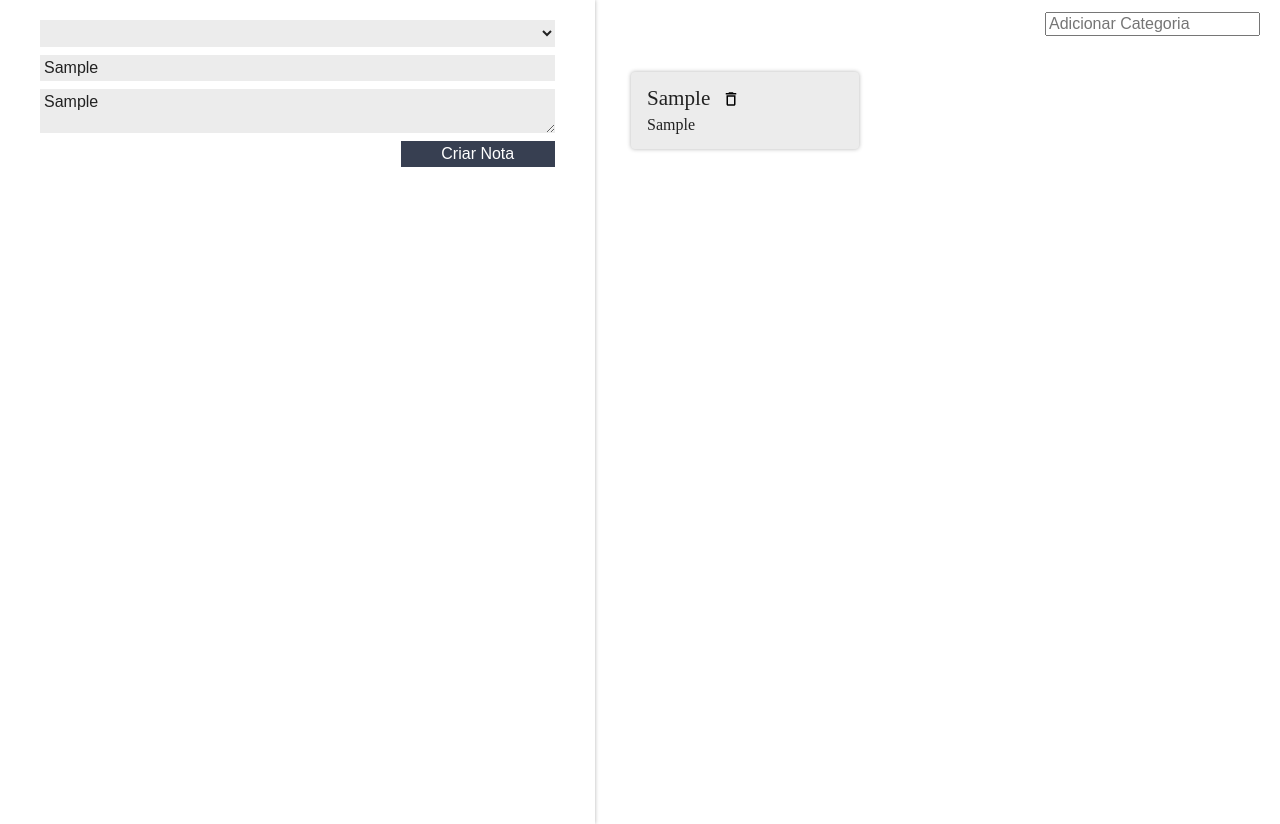
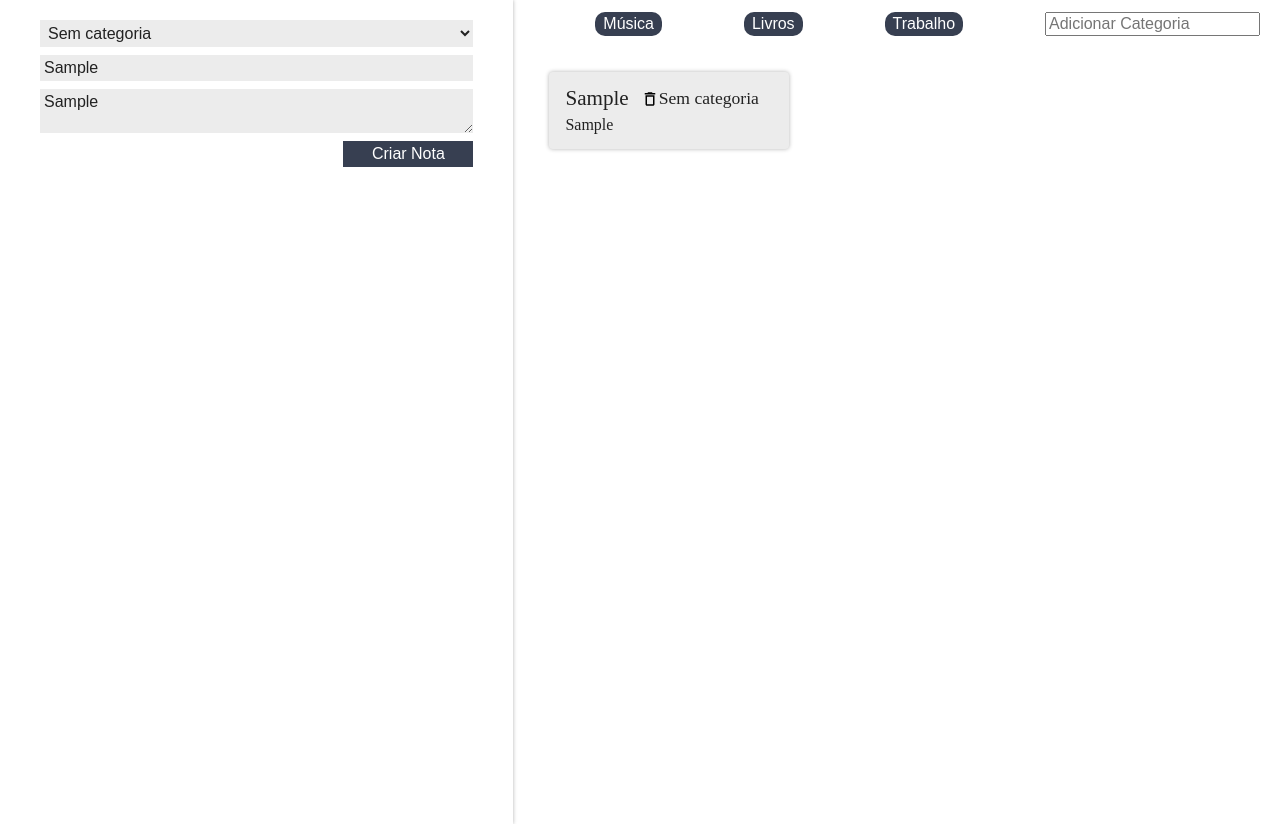
Before and after one commit to karinamelorodrigues/app-notas, a React (Create React App) app: page / in a window 1280 px wide. Both pictures are taken after typing "Sample", "Sample" into the empty fields and a click on the button "Criar Nota". Built offline with nearby package versions, Linux system fonts and the light colour scheme.

Commit message:
Adição de handler no formulário para salvar a categoria durante a criação da nota

```diff
--- a/src/App.js
+++ b/src/App.js
@@ -11,12 +11,12 @@
 
     this.state = {
       notas: [],
-      categorias: [],
+      categorias: ["Música", "Livros", "Trabalho"],
     };
   }
 
-  criarNota(titulo, texto) {
-    const novaNota = { titulo, texto };
+  criarNota(titulo, texto, categoria) {
+    const novaNota = { titulo, texto, categoria };
     const novoArrayNotas = [...this.state.notas, novaNota];
     const novoEstado = {
       notas: novoArrayNotas,
@@ -29,7 +29,6 @@
     let arrayNotas = this.state.notas;
     arrayNotas.splice(index, 1);
     this.setState({ notas: arrayNotas });
-    console.log("Deletar");
   }
 
   adicionarCategoria(valorCategoria) {
--- a/src/Components/CardNota/CardNota.jsx
+++ b/src/Components/CardNota/CardNota.jsx
@@ -14,6 +14,7 @@
         <header className="card-nota_cabecalho">
           <h3 className="card-nota_titulo">{this.props.titulo}</h3>
           <DeleteSVG onClick={this.apagar.bind(this)}/>
+          <h4>{this.props.categoria}</h4>
         </header>
         <p className="card-nota_texto">{this.props.texto}</p>
       </section>
--- a/src/Components/FormularioCadastro/FormularioCadastro.jsx
+++ b/src/Components/FormularioCadastro/FormularioCadastro.jsx
@@ -6,6 +6,7 @@
     super(props);
     this.titulo = "";
     this.texto = "";
+    this.categoria = "Sem categoria";
   }
 
   _handleMudancaTitulo(evento) {
@@ -18,16 +19,28 @@
     this.texto = evento.target.value;
   }
 
+  _handleMudancaCategoria(evento) {
+    evento.stopPropagation();
+    this.categoria = evento.target.categoria;
+    console.log(this.categoria);
+  }
+
   _criarNota(evento) {
     evento.preventDefault();
     evento.stopPropagation();
-    this.props.criarNota(this.titulo, this.texto);
+    this.props.criarNota(this.titulo, this.texto, this.categoria);
   }
 
   render() {
     return (
       <form className="form-cadastro" onSubmit={this._criarNota.bind(this)}>
-        <select className="form-cadastro_input">
+        <select
+          name="categoria"
+          className="form-cadastro_input"
+          onChange={this._handleMudancaCategoria.bind(this)}
+        >
+          {/*Opção default*/}
+          <option>Sem categoria</option>
           {this.props.categorias.map(categoria => {
             return <option>{categoria}</option>
           })}
--- a/src/Components/ListaDeNotas/ListaDeNotas.jsx
+++ b/src/Components/ListaDeNotas/ListaDeNotas.jsx
@@ -9,7 +9,13 @@
         {this.props.notas.map((nota, index) => {
           return (
             <li className="lista-notas_item" key={index}>
-              <CardNota indice = {index} apagarNota={this.props.apagarNota} titulo={nota.titulo} texto={nota.texto} />
+              <CardNota
+                indice = {index}
+                apagarNota={this.props.apagarNota}
+                titulo={nota.titulo}
+                texto={nota.texto}
+                categoria={nota.categoria}
+              />
             </li>
           );
         })}
```
